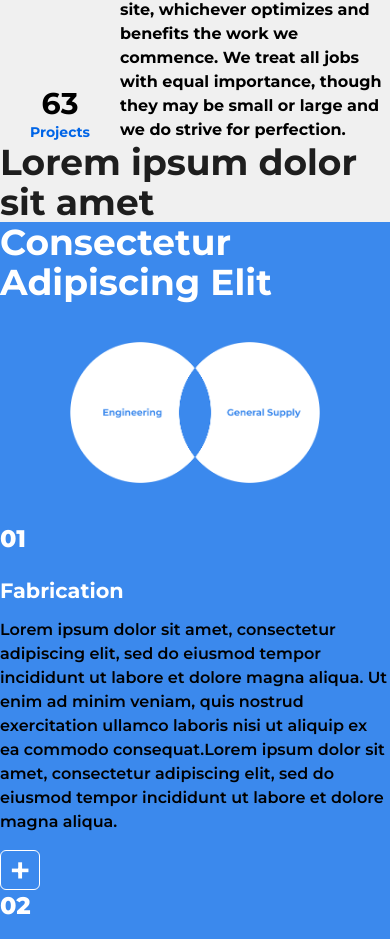
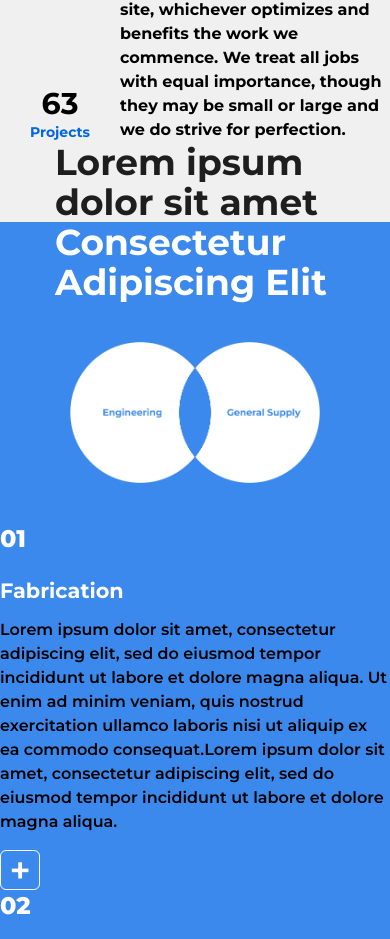
Before and after one commit to asfand687/huzefa-engineering, a React (Vite) app: page /about in a window 390 px wide. Shown: the part 1152-2091 px from the top of the page. Built offline with nearby package versions, Linux system fonts and the light colour scheme.

Commit message:
RESPONSIVENESS: changed content sizing

```diff
--- a/src/components/AboutHeadingText.jsx
+++ b/src/components/AboutHeadingText.jsx
@@ -2,7 +2,7 @@ import React from 'react'
 
 const AboutHeadingText = ({text, textColor = "text-[#1E1E1E]"}) => {
   return (
-    <div className="flex justify-center max-w-xl mx-auto">
+    <div className="flex justify-center w-[clamp(280px,40vw,576px)] mx-auto">
       <h2 className={`text-4xl md:text-7xl md:leading-tight font-bold ${textColor}`}>{text}</h2>
     </div>
   )
```
